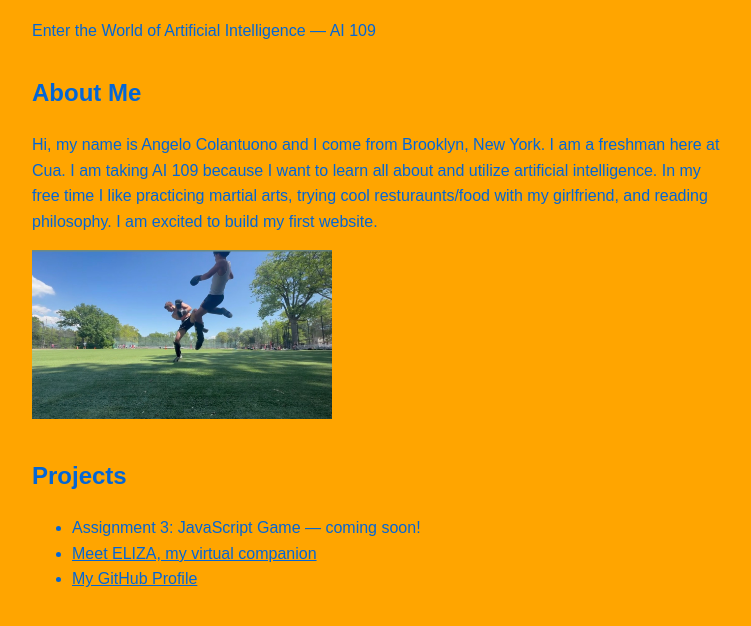
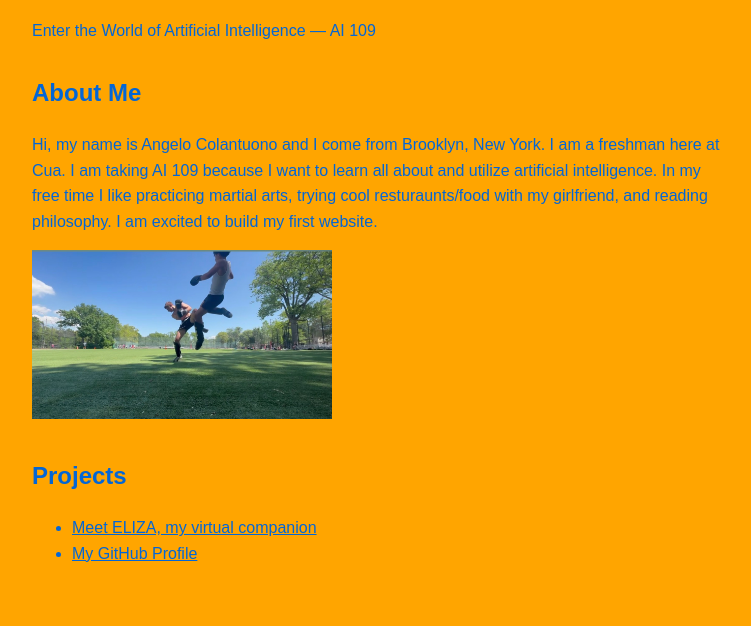
Before and after one commit to AngCola/AngCola.github.io, a plain HTML site: page index.html in a window 1280 px wide. Shown: the part 138-764 px from the top of the page, without its empty margins (258-1009 px from the left). Drawn offline with Linux system fonts and the light colour scheme.

Commit message:
Remove placeholder project from homepage

```diff
--- a/index.html
+++ b/index.html
@@ -16,7 +16,6 @@
 
   <h2>Projects</h2>
   <ul>
-    <li>Assignment 3: JavaScript Game — coming soon!</li>
     <li><a href="eliza.html">Meet ELIZA, my virtual companion</a></li>
     <li><a href="https://github.com/AngCola">My GitHub Profile</a></li>
   </ul>
```
